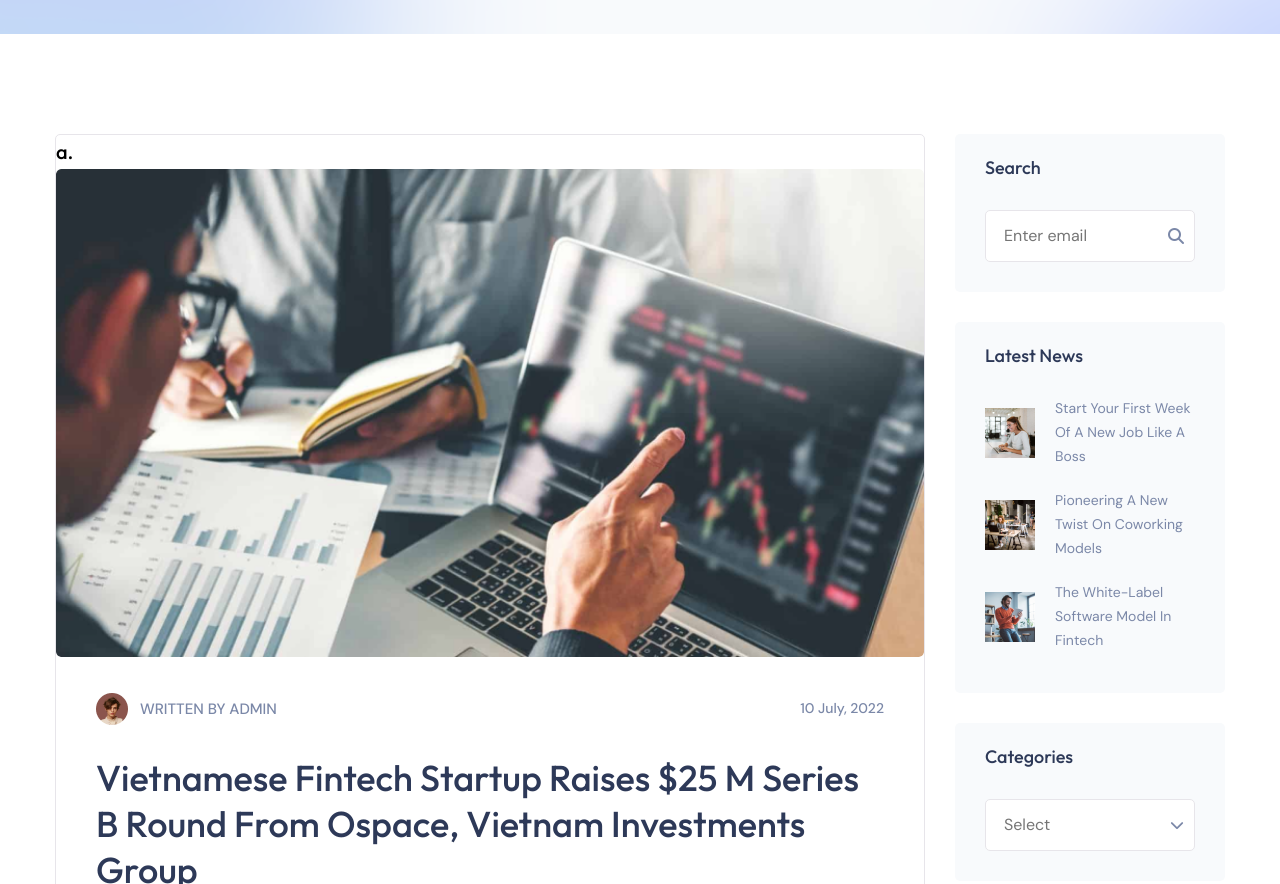
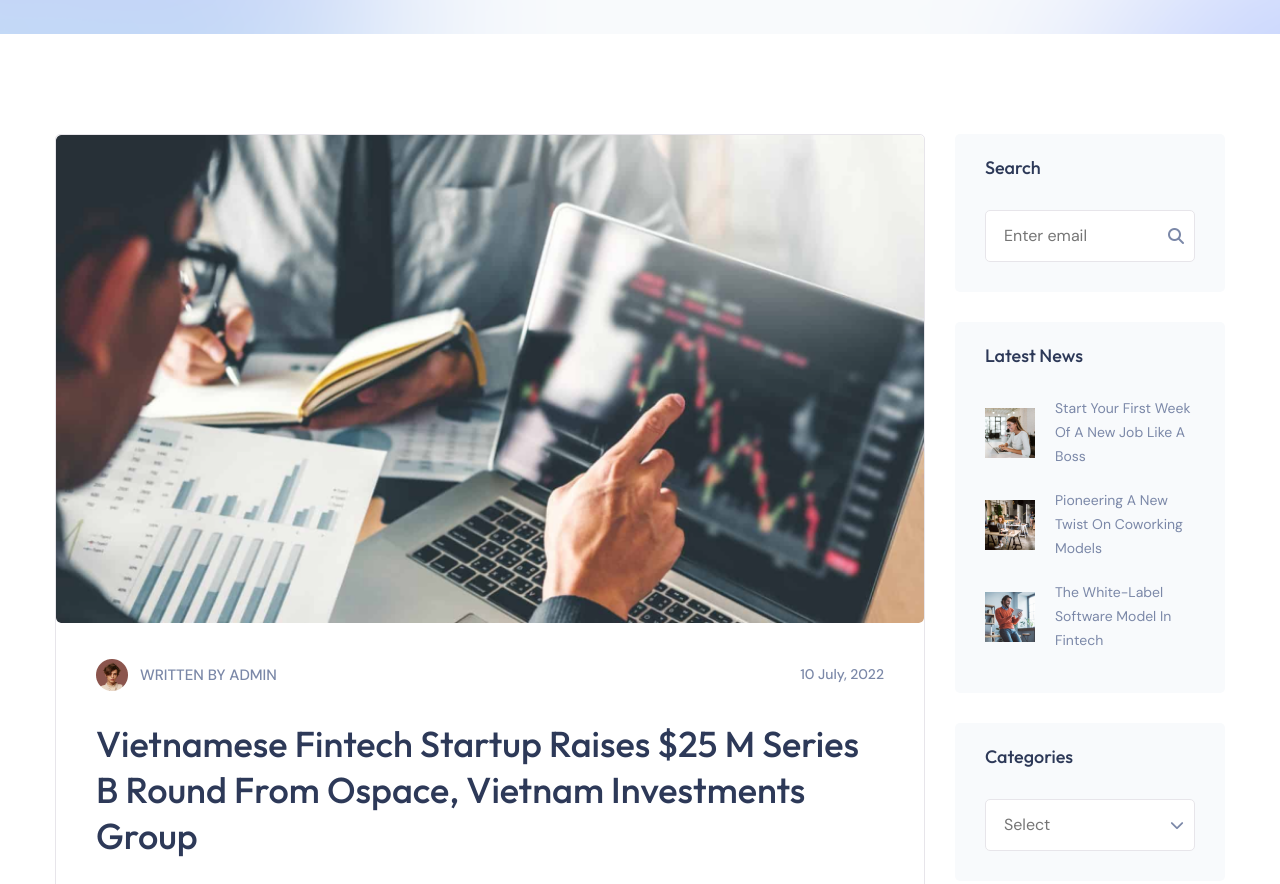
Before and after one commit to thanh-tung99/page_blog_v1.0, a plain HTML site: page index.html in a window 1280 px wide. Shown: the part 500-1384 px from the top of the page. Drawn offline with Linux system fonts and the light colour scheme.

Commit message:
page_blog_v1.0

```diff
--- a/index.html
+++ b/index.html
@@ -229,7 +229,6 @@
 
                             <!-- new 1 -->
                             <div class="news__box">
-                                a.
                                 <!-- image -->
                                 <img src="./assets/img/img_new1.png" alt="" class="news__img">
 
```
